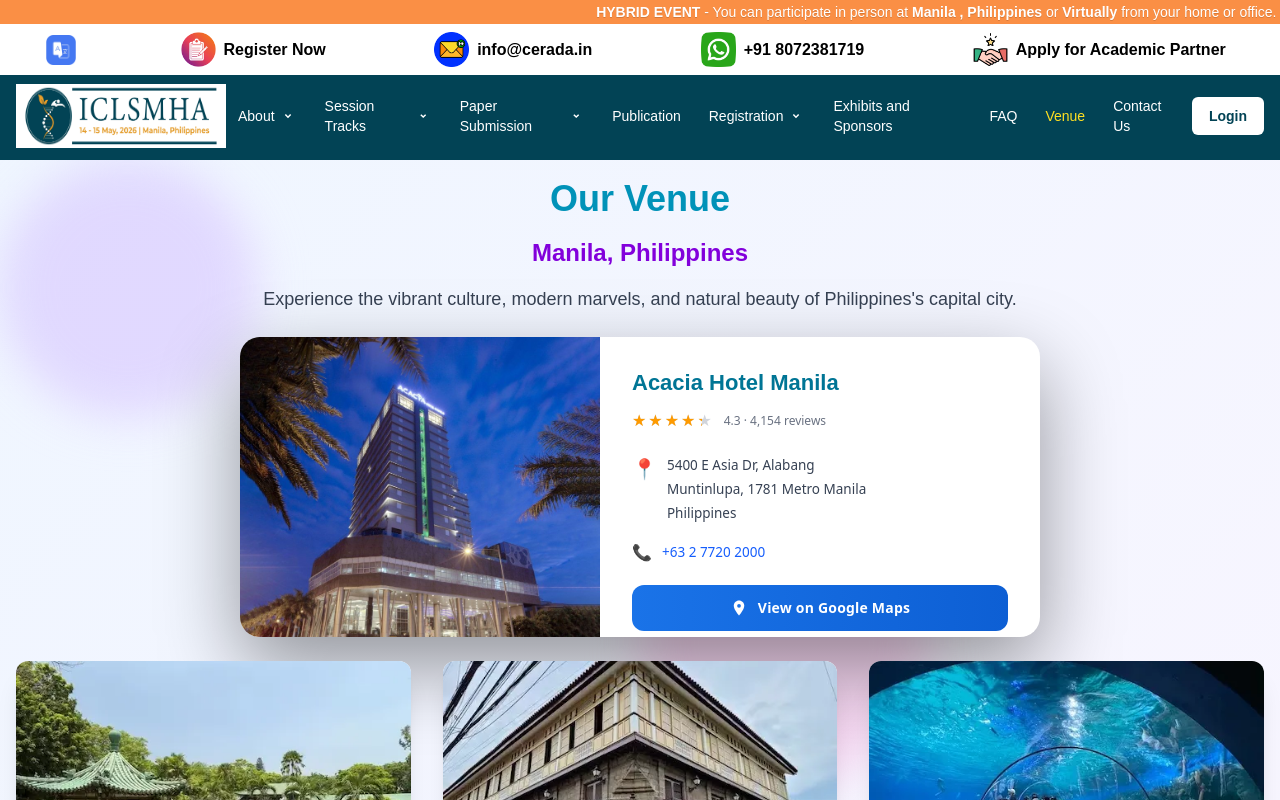
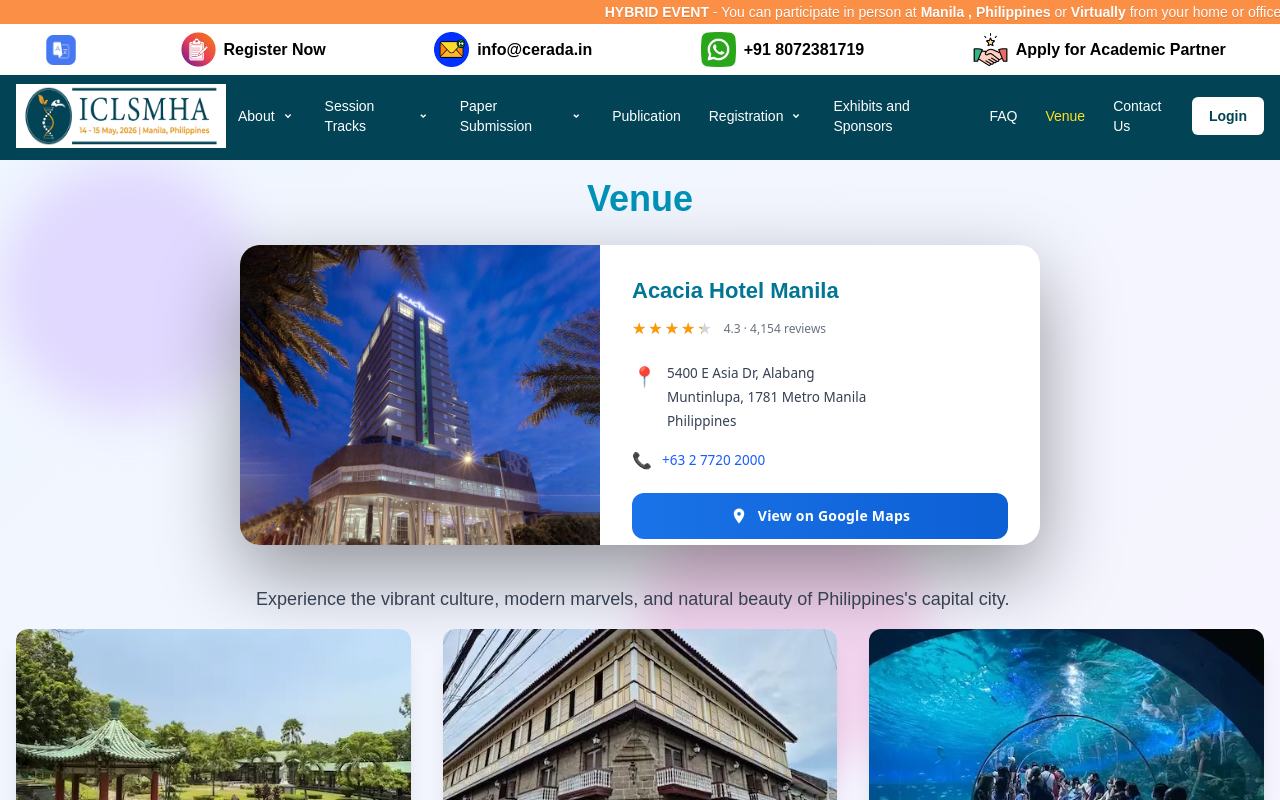
Before and after one commit to confworld-git/iclsmha-frontend-2026, a React (Vite) app: page /venue in a window 1280 px wide. Shown: the top 800 px of the page. Built offline with nearby package versions, Linux system fonts and the light colour scheme.

Commit message:
hotel venue

```diff
--- a/src/assets/view/venue/Venue.jsx
+++ b/src/assets/view/venue/Venue.jsx
@@ -52,17 +52,16 @@
         {/* Title and Subtitle */}
         <div className="text-center ">
           <h1 className="text-3xl md:text-4xl font-bold text-cyan-600  leading-tight animate-fade-in-down">
-            Our Venue
+             Venue
           </h1>
-          <h2 className="mt-4 text-2xl font-semibold text-purple-700 animate-fade-in-up">
-            Manila, Philippines
-          </h2>
-          <p className="mt-4 text-lg text-gray-700 max-w-3xl mx-auto animate-fade-in">
+
+
+        </div>
+<Hotel/>
+<p className="mt-4 text-lg text-gray-700 max-w-3xl mx-auto animate-fade-in pb-4">
             Experience the vibrant culture, modern marvels, and natural beauty
             of Philippines's capital city.
           </p>
-        </div>
-<Hotel/>
         {/* Image Gallery */}
         <div className="grid grid-cols-1 sm:grid-cols-2 lg:grid-cols-3 gap-8">
           {klImages.map((image, index) => (
```
